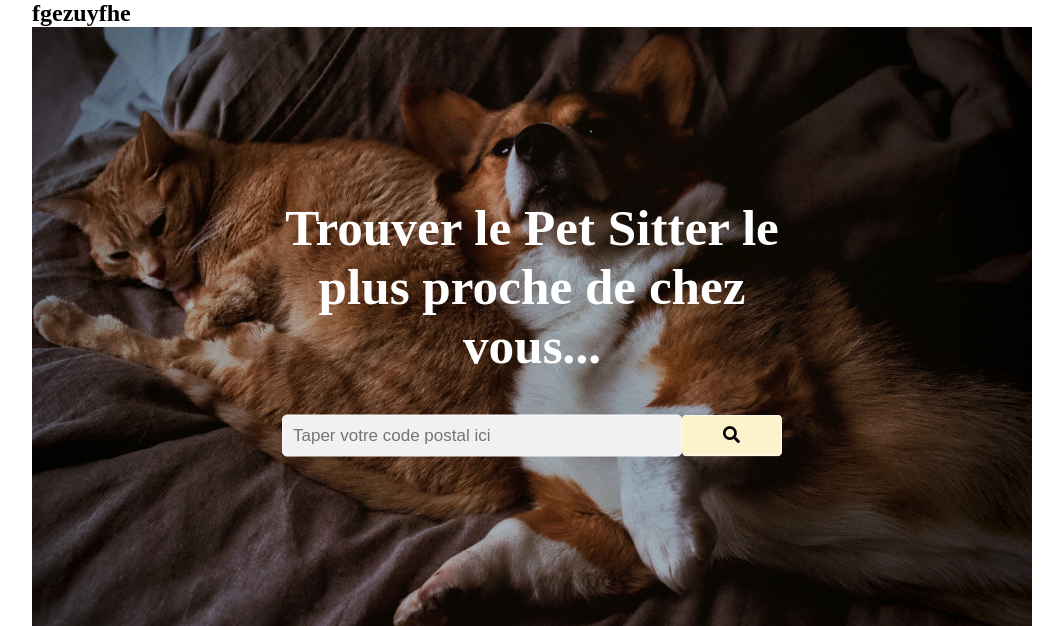
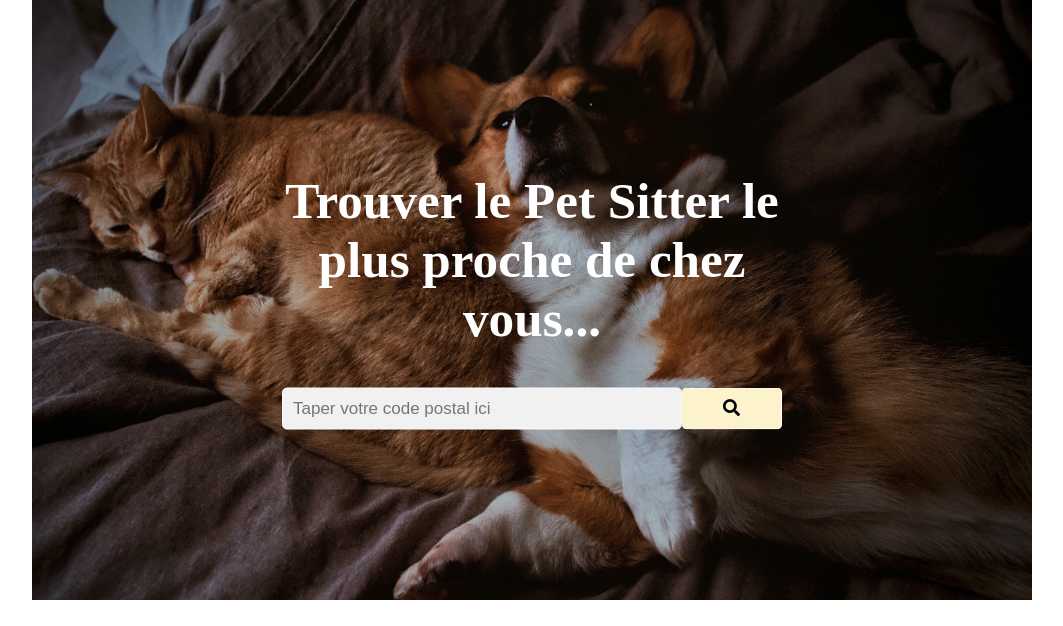
Before and after one commit to Noemie42/petbuddy, a Symfony app: template templates/accueil/index.html.twig in a window 1280 px wide. Shown: the part 94-720 px from the top of the page, without its empty margins (108-1171 px from the left). Run offline with Twig, Linux system fonts and the light colour scheme; the template is opened without the code that fills it, so the values that code supplies are empty; some libraries are stand-ins or nearby versions.

Commit message:
fin test affichage branches

```diff
--- a/templates/accueil/index.html.twig
+++ b/templates/accueil/index.html.twig
@@ -3,8 +3,7 @@
 {% block title %}Petbuddy - Accueil{% endblock %}
 
 {% block body %}
-<!-- header -->
-<h2>fgezuyfhe<h2>
+                <!-- header -->
                 <header style="background-image: url('img/bg.jpg');">
                     <div id="localisationTab">
                         <h1 class="glow">Trouver le Pet Sitter le plus proche de chez vous...</h1>
```
